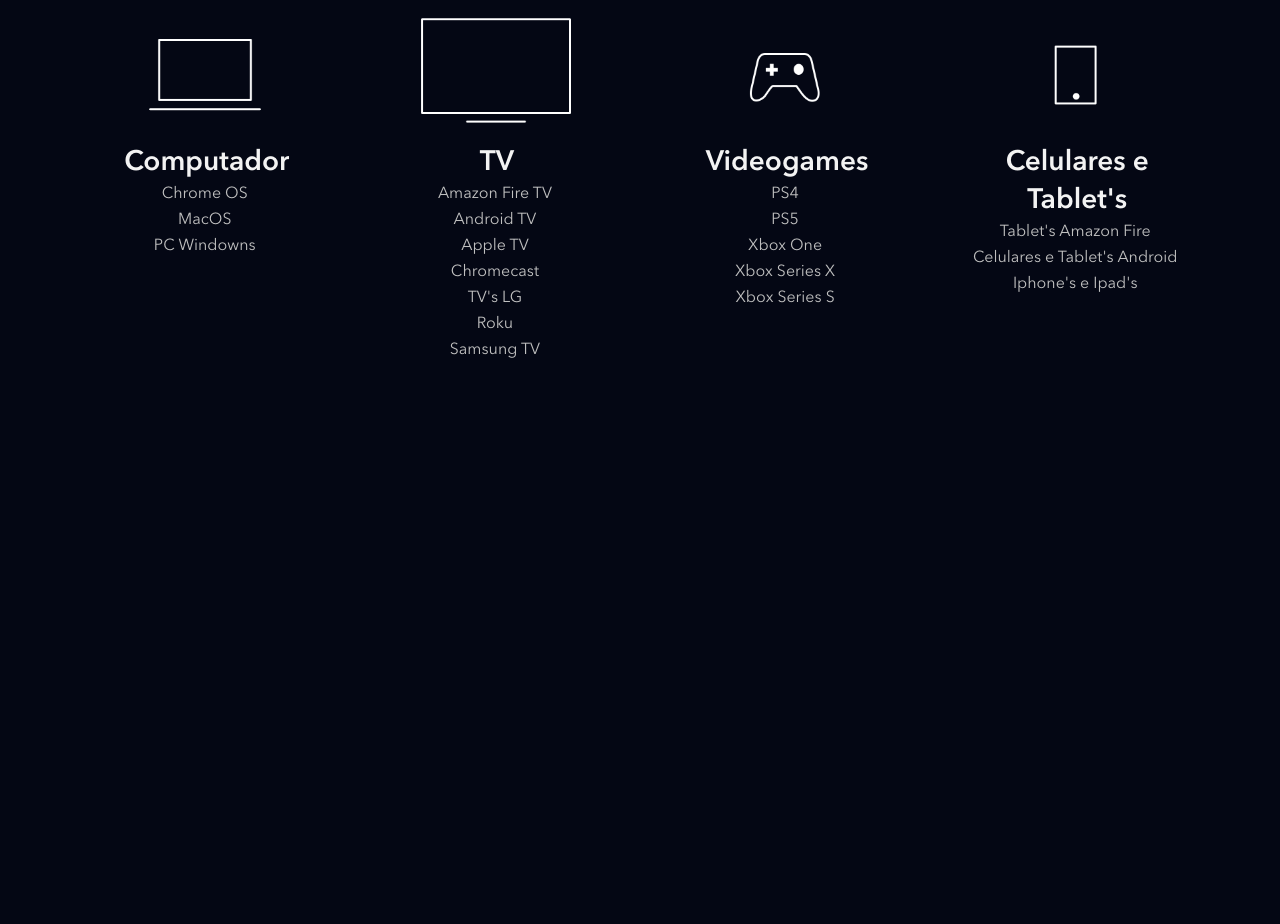
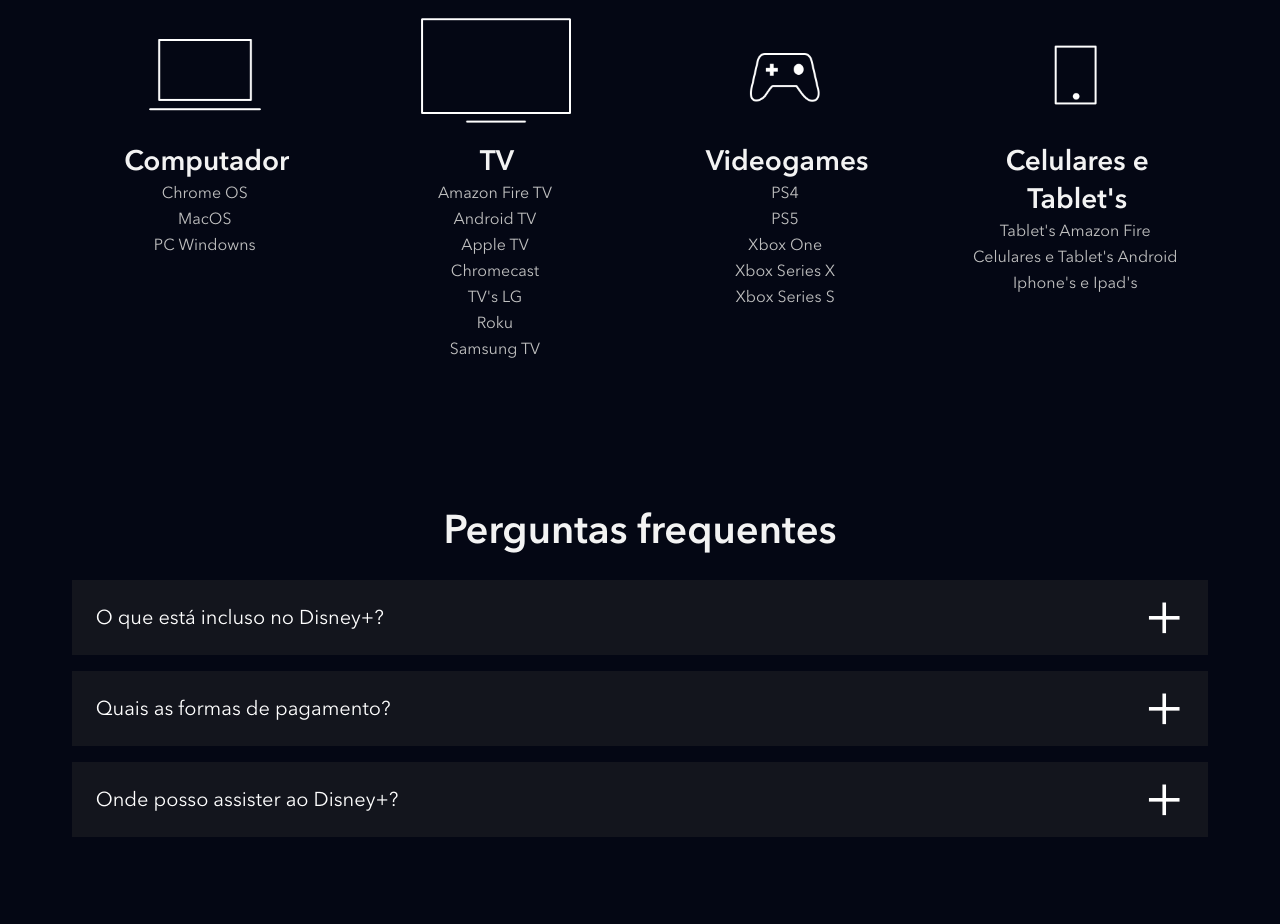
Before and after one commit to JhonyOwner/clone_disney_plus, a website: page index.html in a window 1280 px wide. Shown: the part 3917-4841 px from the top of the page. Before the commit the page ends 4351 px from the top, so only its background shows below. Drawn offline with Linux system fonts and the light colour scheme; files whose address does not match are found by name.

Commit message:
Criado o faq

```diff
--- a/index.html
+++ b/index.html
@@ -209,6 +209,51 @@
             </li>
         </ul>
     </section>
+    <section class="faq">
+        <h2 class="title">Perguntas frequentes</h2>
+        <ul class="faq__questions">
+            <li class="faq__questions__item">
+                <div class="faq__questions__item__question" data-faq-question>
+                    O que está incluso no Disney+?
+                </div>
+                <div class="faq__questions__item__answer text--big">
+                    Benefícios de assinar o Disney+:
+                </div>
+                <div class="faq__questions__item__answer text--big">
+                    <ul class="marker">
+                        <li>Estreias de filmes, séries originais e clássicos da Disney, Pixar, Marvel, Star Wars, National Geographic e Hulu.</li>
+                        <li>Os torneios mais importantes do mundo e programas da ESPN ao vivo.</li>
+                        <li>Até quatro telas ao mesmo tempo com o Disney+ Premium, e até duas com o Disney+ Padrão.</li>
+                        <li>Downloads, criação de perfis e controle parental para personalizar a experiência por idade, de acordo com o seu plano.</li>
+                    </ul>
+                </div>
+            </li>
+            <li class="faq__questions__item">
+                <div class="faq__questions__item__question" data-faq-question>
+                    Quais as formas de pagamento?
+                </div>
+                <div class="faq__questions__item__answer text--big">
+                    <ul class="marker">
+                        <li>
+                            Você pode pagar com cartão de crédito, débito ou Mercado Pago, ou por meio de empresas parceiras, como Mercado Livre e provedores locais de TV, telefone e internet.
+                        </li>
+                    </ul>
+                </div>
+            </li>
+            <li class="faq__questions__item">
+                <div class="faq__questions__item__question" data-faq-question>
+                    Onde posso assister ao Disney+?
+                </div>
+                <div class="faq__questions__item__answer text--big">
+                    <ul class="marker">
+                        <li>
+                            Você pode assistir ao Disney+ em diversos dispositivos, incluindo Smart TVs, dispositivos de streaming, consoles de videogame, computadores, tablets e smartphones. Basta baixar o aplicativo do Disney+ ou acessar o site oficial para começar a assistir.
+                        </li>
+                    </ul>
+                </div>
+            </li>
+        </ul>
+    </section>
     <script src="./src/main.js"></script>
 </body>
 </html>
--- a/src/main.js
+++ b/src/main.js
@@ -1,7 +1,9 @@
 // Espera a página carregar completamente antes de executar o código
 document.addEventListener("DOMContentLoaded", function() {
+
     // Pega todos os botões das abas na página
     const buttons = document.querySelectorAll("[data-tab-button]");
+    const questions = document.querySelectorAll("[data-faq-question]");
 
     // Repete para cada botão da lista, um por um
     for (let i = 0; i < buttons.length; i++) {
@@ -21,7 +23,19 @@ document.addEventListener("DOMContentLoaded", function() {
             botao.target.classList.add("shows__tabs__button--is--active");
         })
     }
+
+    for(let i = 0; i < questions.length; i++) {
+        questions[i].addEventListener("click", abreOuFechaResposta);
+    }
 })
+
+function abreOuFechaResposta(elemento) {
+    const classe = 'faq__questions__item--is--open';
+    console.log(elemento);
+    const elementoPai = elemento.target.parentNode;
+
+    elementoPai.classList.toggle(classe);
+}
 
 // Função para tirar o destaque de todos os botões das abas
 function removeBotaoAtivo() {
--- /dev/null
+++ b/src/styles/_faq.scss
@@ -0,0 +1,65 @@
+.faq {
+    padding: 5.6vw;
+
+    h2 {
+        text-align: center;
+        margin-bottom: 24px;
+    }
+
+    &__questions {
+        &__item {
+            background-color: #13151d;
+            margin-bottom: 16px;
+
+            &__question {
+                color: #fff;
+                font-size: 20px;
+                padding: 24px;
+                display: block;
+                cursor: pointer;
+                position: relative;
+
+                &::after {
+                    content: '+';
+                    position: absolute;
+                    top: 0;
+                    right: 24px;
+                    height: 100%;
+                    display: flex;
+                    align-items: center;
+                    font-size: 60px;
+                }
+            }
+
+            &__answer {
+                height: 0;
+                overflow: hidden;
+                padding: 0 24px;
+                transition: height, .5s ease;
+
+                ul {
+                    list-style: disc;
+                    margin: 0;
+                    padding-left: 24px;
+                }
+
+                ul li::marker {
+                    color: #fff;
+                    font-weight: bold;
+                }
+            }
+
+            &--is--open {
+                .faq__questions__item__question::after {
+                    content: '-';
+                }
+
+                .faq__questions__item__answer {
+                    height: auto;
+                    padding-bottom: 24px;
+                    transition: height, .5s ease;
+                }
+            }
+        }
+    }
+}
--- a/src/styles/main.scss
+++ b/src/styles/main.scss
@@ -3,6 +3,7 @@
 @use 'shows';
 @use 'plans';
 @use 'available_devices';
+@use 'faq';
 
 @font-face {
     font-family: Avenir;
```
Also changed, not shown: dist/css/main.css.
